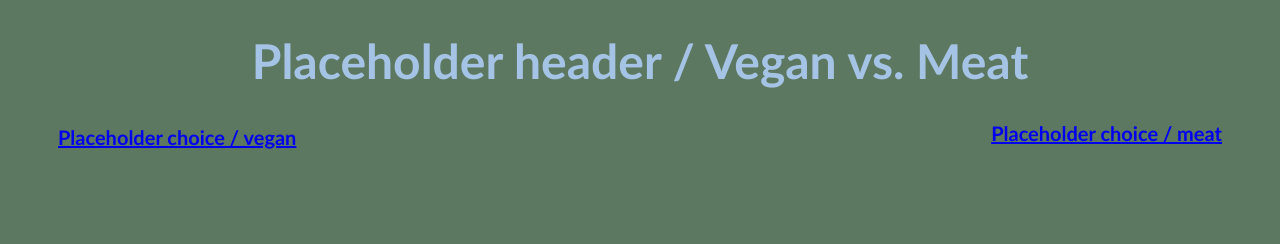
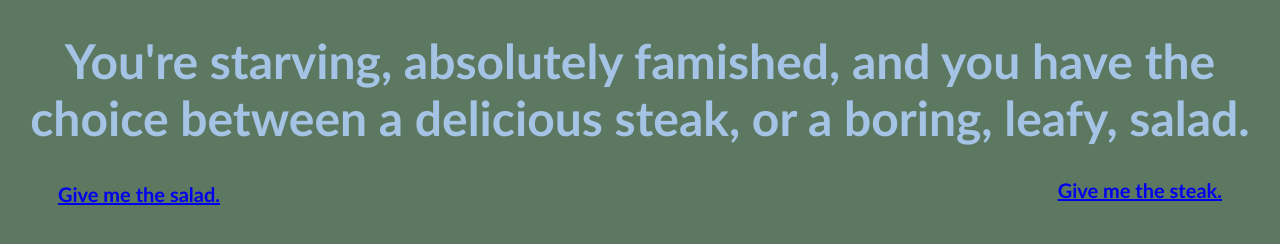
Before and after one commit to crouseucsc/Group13Project, a plain HTML site: page veganVSmeat/veganVSmeat.html in a window 1280 px wide. Drawn offline with Linux system fonts and the light colour scheme.

Commit message:
Update veganVSmeat.html

```diff
--- a/veganVSmeat/veganVSmeat.html
+++ b/veganVSmeat/veganVSmeat.html
@@ -8,9 +8,9 @@
 <div id="main">
 
   <body>
-    <h1>Placeholder header / Vegan vs. Meat</h1>
-    <a class="left" href="../vegan/index.html">Placeholder choice / vegan</a>
-    <a class="right" href="../meat/index.html">Placeholder choice / meat</a>
+    <h1>You're starving, absolutely famished, and you have the choice between a delicious steak, or a boring, leafy, salad.  </h1>
+    <a class="left" href="../vegan/index.html">Give me the salad.</a>
+    <a class="right" href="../meat/index.html">Give me the steak.</a>
   </body>
 </div>
 
```
